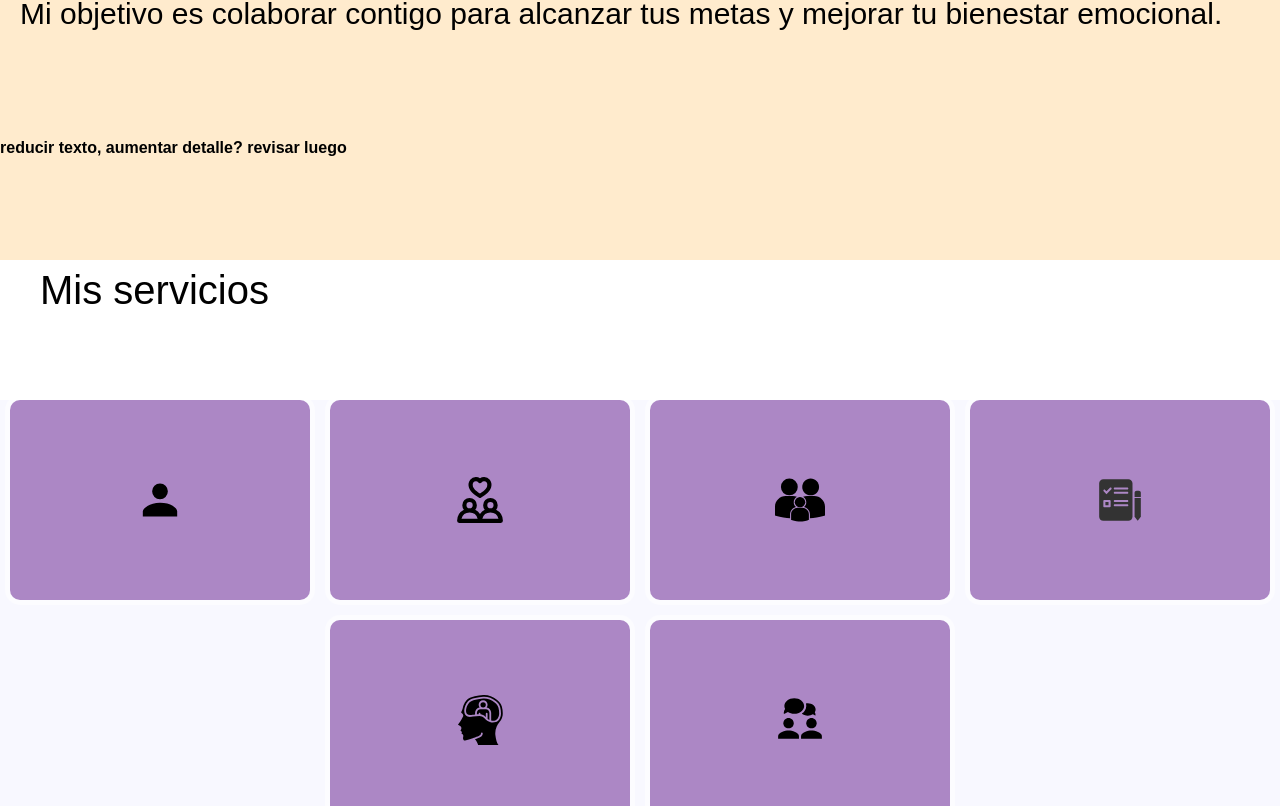
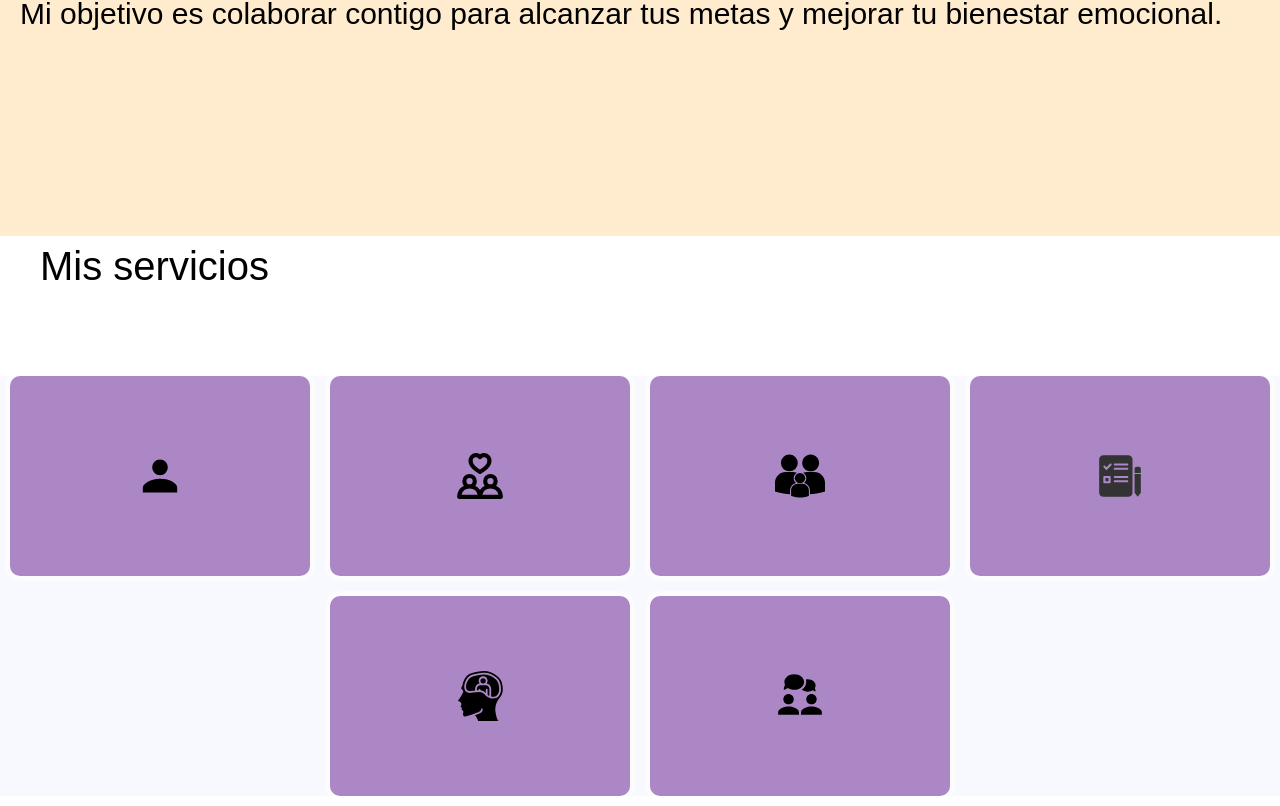
Before and after one commit to LeandroFGA1/psico-page, a React (Vite) app: page / in a window 1280 px wide. Shown: the part 1574-2380 px from the top of the page. Built offline with nearby package versions, Linux system fonts and the light colour scheme; a web font is replaced by a local one.

Commit message:
text fix

```diff
--- a/src/components/ContactSection.jsx
+++ b/src/components/ContactSection.jsx
@@ -40,6 +40,7 @@ const ItemContact = styled.li`
     img{
         width: 80px;
         height: 80px;
+        filter: invert(1);
     }
     &:nth-child(1):hover{
         background-color: #1778F2;
--- a/src/components/Presentation.jsx
+++ b/src/components/Presentation.jsx
@@ -73,7 +73,6 @@ function Presentation() {
 
                 <p className='text-presentation'>Con más de 10 años en la práctica clínica, me dedico a proporcionar un espacio seguro y comprensivo para que mis clientes exploren sus emociones y encuentren soluciones efectivas. Mi enfoque terapéutico se basa en...</p>
                 <p className='text-presentation'>A lo largo de mi carrera, me he especializado en áreas como [menciona tus especialidades]. Mi objetivo es colaborar contigo para alcanzar tus metas y mejorar tu bienestar emocional.</p>
-                <span><b>reducir texto, aumentar detalle? revisar luego</b></span>
 
 
 
```
Also changed, not shown: .eslintrc.cjs (added), 1 other file (tests, documents, lock files or other folders).
